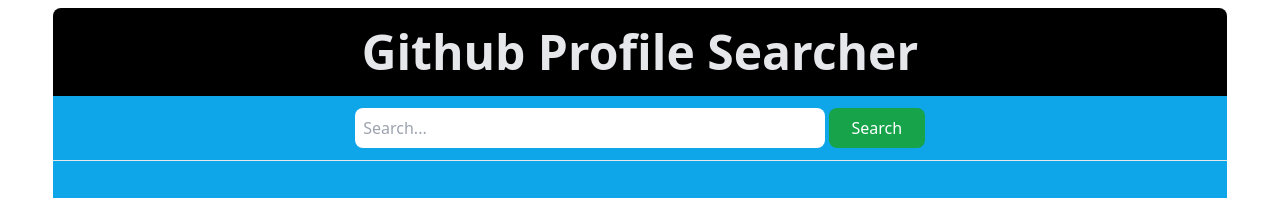
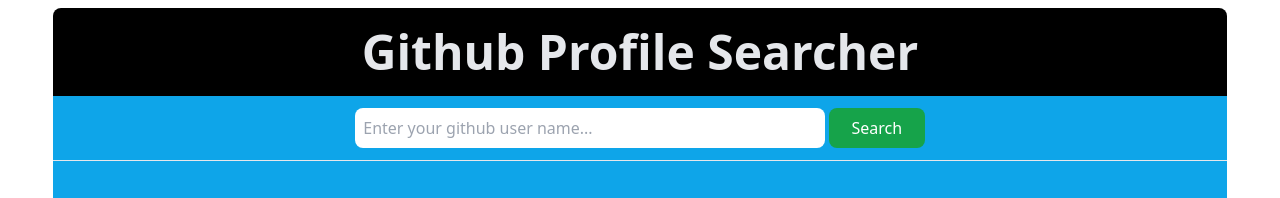
Before and after one commit to mishkat433/github-searcher, a plain HTML site: page index.html in a window 1280 px wide. Shown: the top 198 px of the page. Drawn offline with nearby package versions, Linux system fonts and the light colour scheme; no server answers.

Commit message:
fix user experience

```diff
--- a/index.html
+++ b/index.html
@@ -17,7 +17,8 @@
     </header>
     <main class="bg-sky-500">
         <section class="text-center py-3">
-            <input class="p-2 rounded-lg w-2/5" type="text" placeholder="Search..." id="searchInput">
+            <input class="p-2 rounded-lg w-2/5" type="text" placeholder="Enter your github user name..."
+                id="searchInput">
             <button class="bg-green-600 p-2 rounded-lg text-white w-24" type="submit" id="searchBtn">Search</button>
             <hr class="mt-3">
         </section>
```
